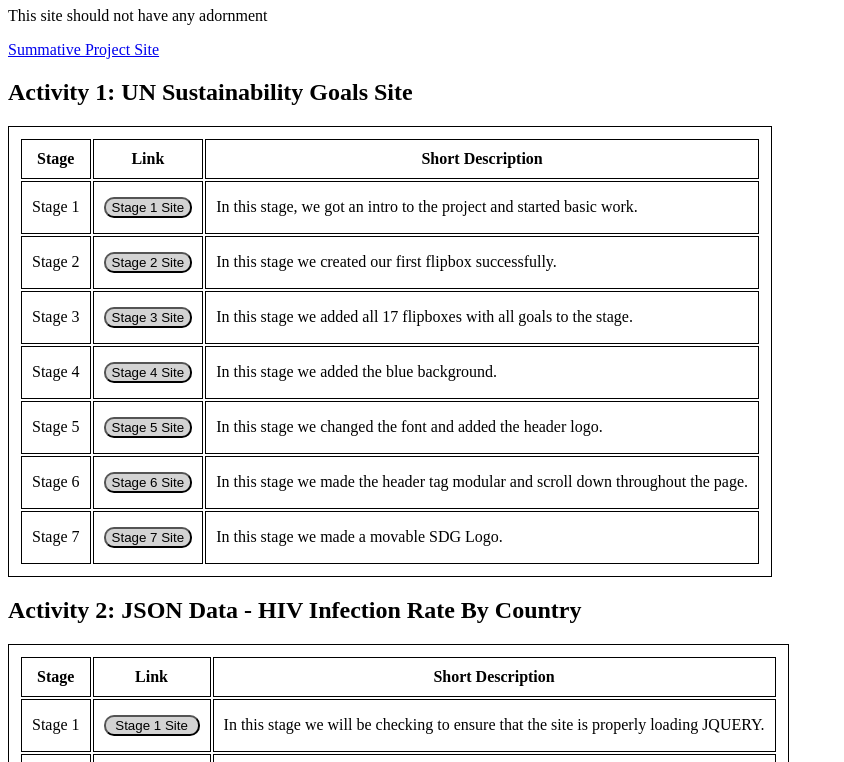
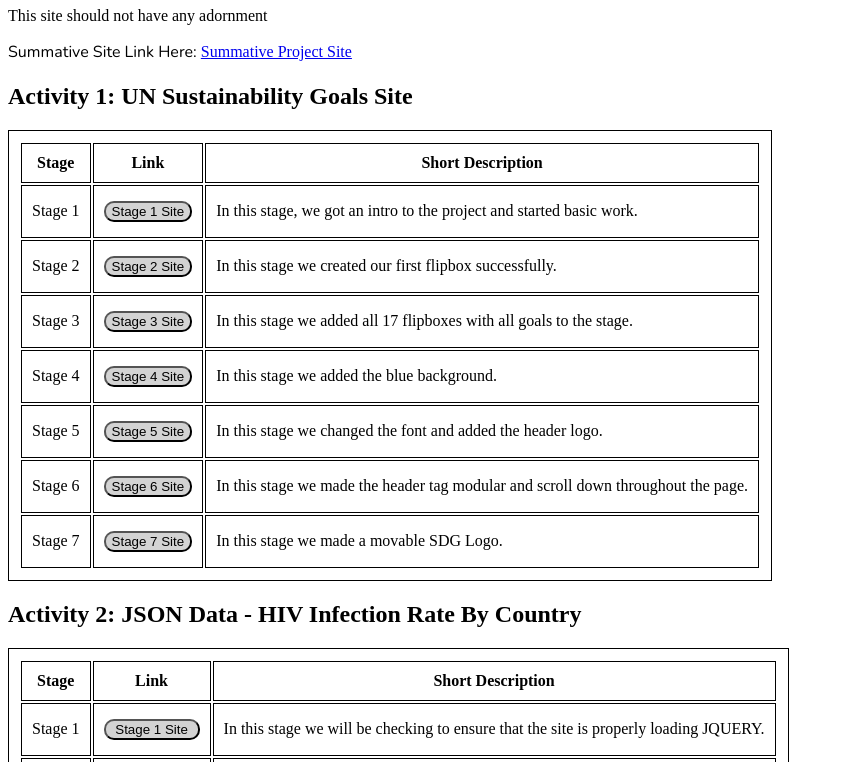
Before and after one commit to jvslinger/jvslinger.github.io, a plain HTML site: page index.html in a window 1280 px wide. Shown: the part 73-835 px from the top of the page, without its empty margins (0-844 px from the left). Drawn offline with nearby package versions, Linux system fonts and the light colour scheme.

Commit message:
Index Links Update

```diff
--- a/index.html
+++ b/index.html
@@ -1,6 +1,7 @@
 <!DOCTYPE HTML>
 <html lang = "en">
   <head>
+      <link href="https://fonts.googleapis.com/css?family=Nunito" rel="stylesheet">
     <title>Index Page</title>
     <meta charset = "UTF-8" />
     <style>
@@ -22,12 +23,18 @@
       background-color: lightgrey;
       border-radius: 10px;
     }
+
+    j1 {
+  font-family: Nunito; font-size: 16px; color: Black;
+}
+
     </style>
   </head>
   <body>
 
     <h1>Work Record</h1>
     <p>This site should not have any adornment</p>
+    <j1>Summative Site Link Here:   </j1>
     <a href="Summative Project/index2.html">Summative Project Site</a>
 
 
```
